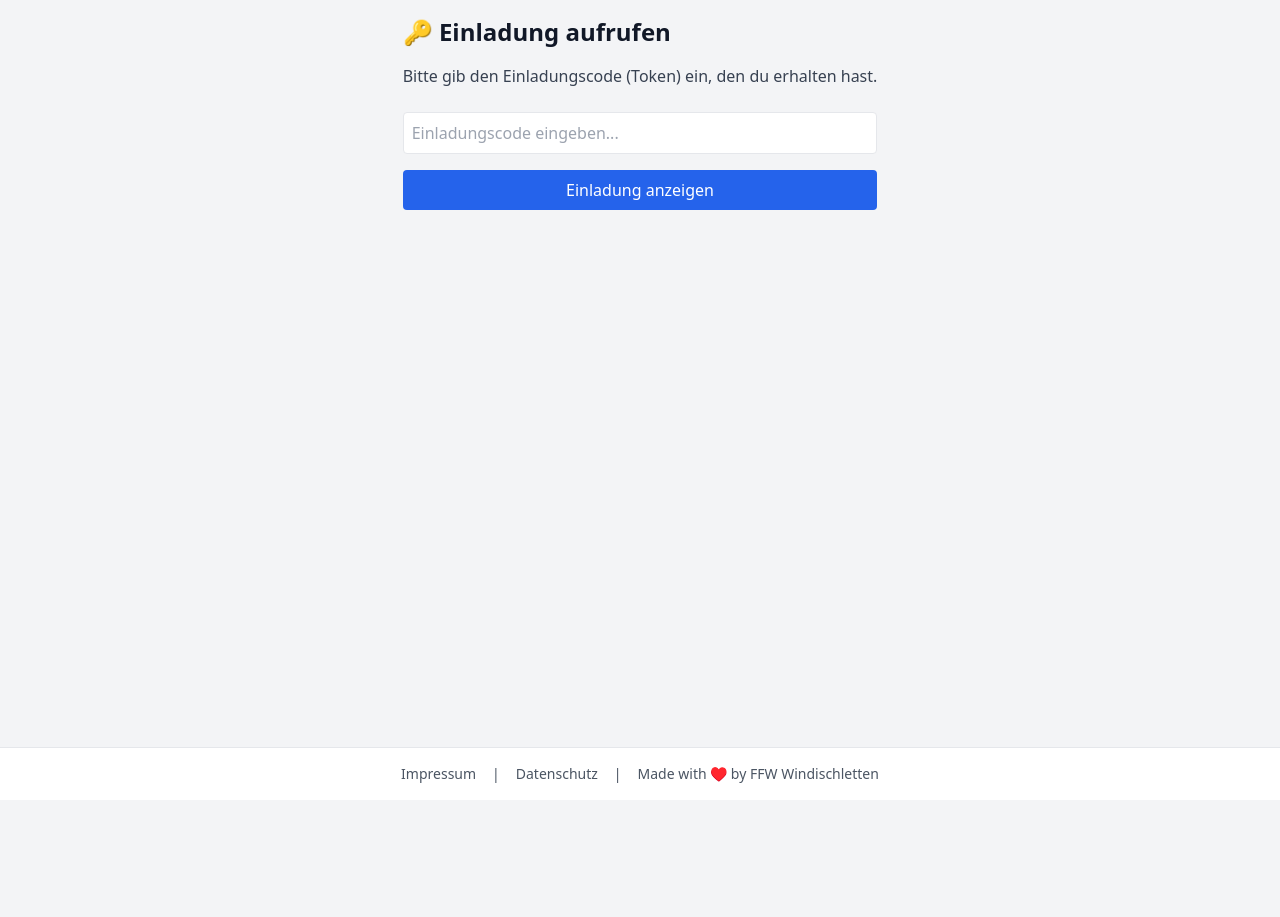
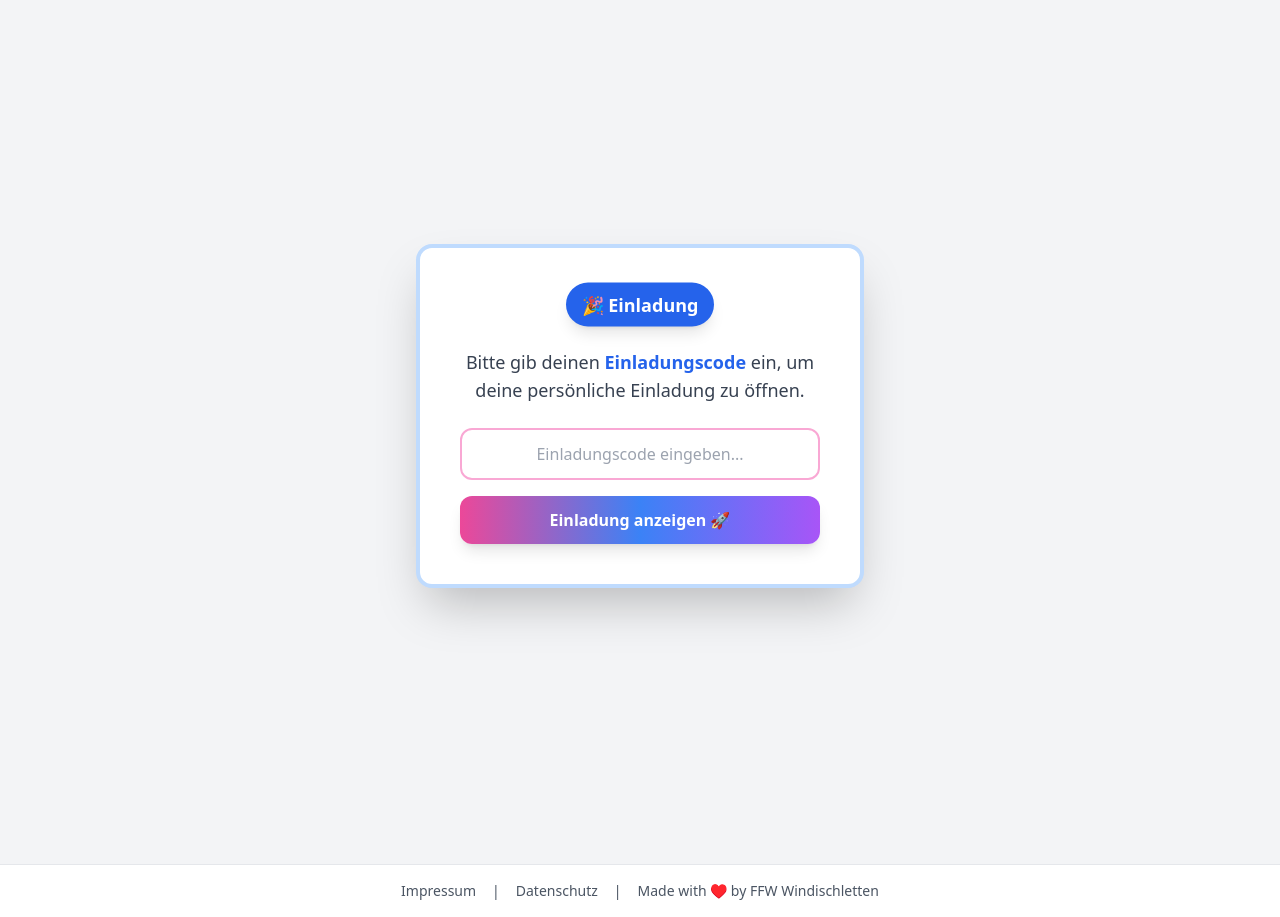
Before and after one commit to BassdoxXx/simple_invites, a Flask app: page / in a window 1280 px wide. Before the commit the page ends 783 px from the top, so only its background shows below. Run offline with Flask 3, Linux system fonts and the light colour scheme; parts of the project's set-up code (start-up, migrations or seed data) failed here and were passed over; some libraries are stand-ins or nearby versions.

Commit message:
Designupdate für den Tokeninput

```diff
--- a/app/__init__.py
+++ b/app/__init__.py
@@ -14,6 +14,9 @@ def create_app(testing=False):
     data_dir = "/data/simple_invites"
     db_path = os.path.join(data_dir, "simple_invites.db")
     secret_file = os.path.join(data_dir, "secret_key.txt")
+
+    # Ordner anlegen, falls nicht vorhanden
+    os.makedirs(data_dir, exist_ok=True)
 
     # SECRET_KEY laden oder generieren
     secret_key = os.environ.get("SECRET_KEY")
--- a/app/blueprints/public.py
+++ b/app/blueprints/public.py
@@ -6,7 +6,13 @@ public_bp = Blueprint("public", __name__)
 
 @public_bp.route("/")
 def index():
-    return render_template("token_input.html")
+    vereins_name_setting = Setting.query.filter_by(key="vereins_name").first()
+    event_name_setting = Setting.query.filter_by(key="event_name").first()
+    return render_template(
+        "token_input.html",
+        vereins_name=vereins_name_setting.value if vereins_name_setting else "",
+        event_name=event_name_setting.value if event_name_setting else ""
+    )
 
 @public_bp.route("/find", methods=["POST"])
 def find_token():
--- a/app/templates/token_input.html
+++ b/app/templates/token_input.html
@@ -3,13 +3,26 @@
 {% block title %}Token eingeben{% endblock %}
 
 {% block content %}
-<h1 class="text-2xl font-bold mb-4">🔑 Einladung aufrufen</h1>
-<p class="mb-6 text-gray-700">Bitte gib den Einladungscode (Token) ein, den du erhalten hast.</p>
-
-<form method="POST" action="{{ url_for('public.find_token') }}" class="space-y-4">
-  <input type="text" name="token" placeholder="Einladungscode eingeben..." required class="w-full p-2 border rounded">
-  <button type="submit" class="w-full bg-blue-600 text-white py-2 px-4 rounded hover:bg-blue-700">
-    Einladung anzeigen
-  </button>
-</form>
+<div class="flex items-center justify-center min-h-screen bg-gray-100">
+  <div class="bg-white rounded-2xl shadow-2xl p-10 w-full max-w-md border-4 border-blue-200">
+    {% if vereins_name %}
+      <h2 class="text-3xl font-extrabold text-pink-600 text-center mb-2 drop-shadow">{{ vereins_name }}</h2>
+    {% endif %}
+    {% if event_name %}
+      <h3 class="text-xl font-semibold text-blue-700 text-center mb-6">{{ event_name }}</h3>
+    {% endif %}
+    <div class="flex justify-center mb-4">
+      <span class="inline-block bg-blue-600 text-white rounded-full px-4 py-2 text-lg font-bold shadow-lg animate-bounce">🎉 Einladung</span>
+    </div>
+    <p class="mb-6 text-gray-700 text-center text-lg">
+      Bitte gib deinen <span class="font-semibold text-blue-600">Einladungscode</span> ein, um deine persönliche Einladung zu öffnen.
+    </p>
+    <form method="POST" action="{{ url_for('public.find_token') }}" class="space-y-4">
+      <input type="text" name="token" placeholder="Einladungscode eingeben..." required class="w-full p-3 border-2 border-pink-300 rounded-xl text-center focus:outline-none focus:border-blue-500 transition">
+      <button type="submit" class="w-full bg-gradient-to-r from-pink-500 via-blue-500 to-purple-500 text-white py-3 px-4 rounded-xl font-bold shadow-lg hover:scale-105 transition">
+        Einladung anzeigen 🚀
+      </button>
+    </form>
+  </div>
+</div>
 {% endblock %}
```
Also changed, not shown: app/static/qrcodes/Freiwillige_Feuerwehr_Sassendorf_2a85577b52.png (added), app/static/qrcodes/Freiwillige_Feuerwehr_Schweisdorf_172798ee7d.png (added).
